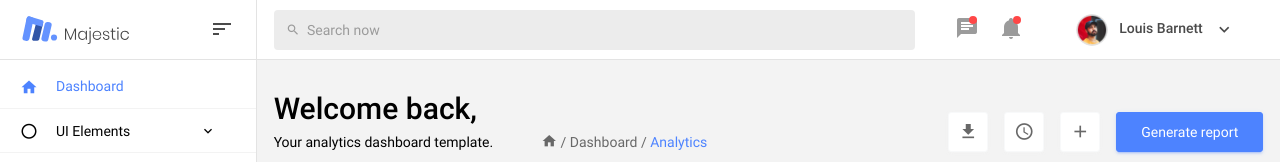
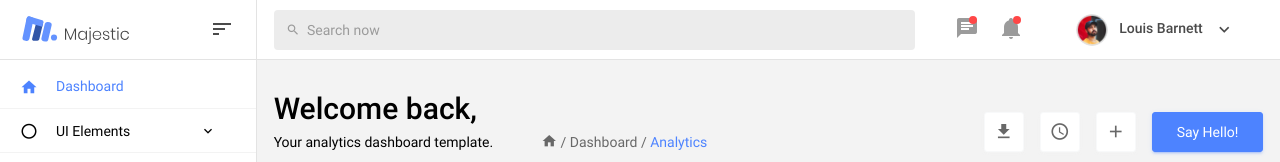
Before and after one commit to joshuahawley/new-admin-template, a website with bundled scripts: page index.html in a window 1280 px wide. Shown: the top 162 px of the page. Built offline with nearby package versions, Linux system fonts and the light colour scheme.

Commit message:
Update index.html

```diff
--- a/index.html
+++ b/index.html
@@ -260,7 +260,7 @@
                   <button type="button" class="btn btn-light bg-white btn-icon mr-3 mt-2 mt-xl-0">
                     <i class="mdi mdi-plus text-muted"></i>
                   </button>
-                  <button class="btn btn-primary mt-2 mt-xl-0">Generate report</button>
+                  <button class="btn btn-primary mt-2 mt-xl-0">Say Hello!</button>
                 </div>
               </div>
             </div>
```
